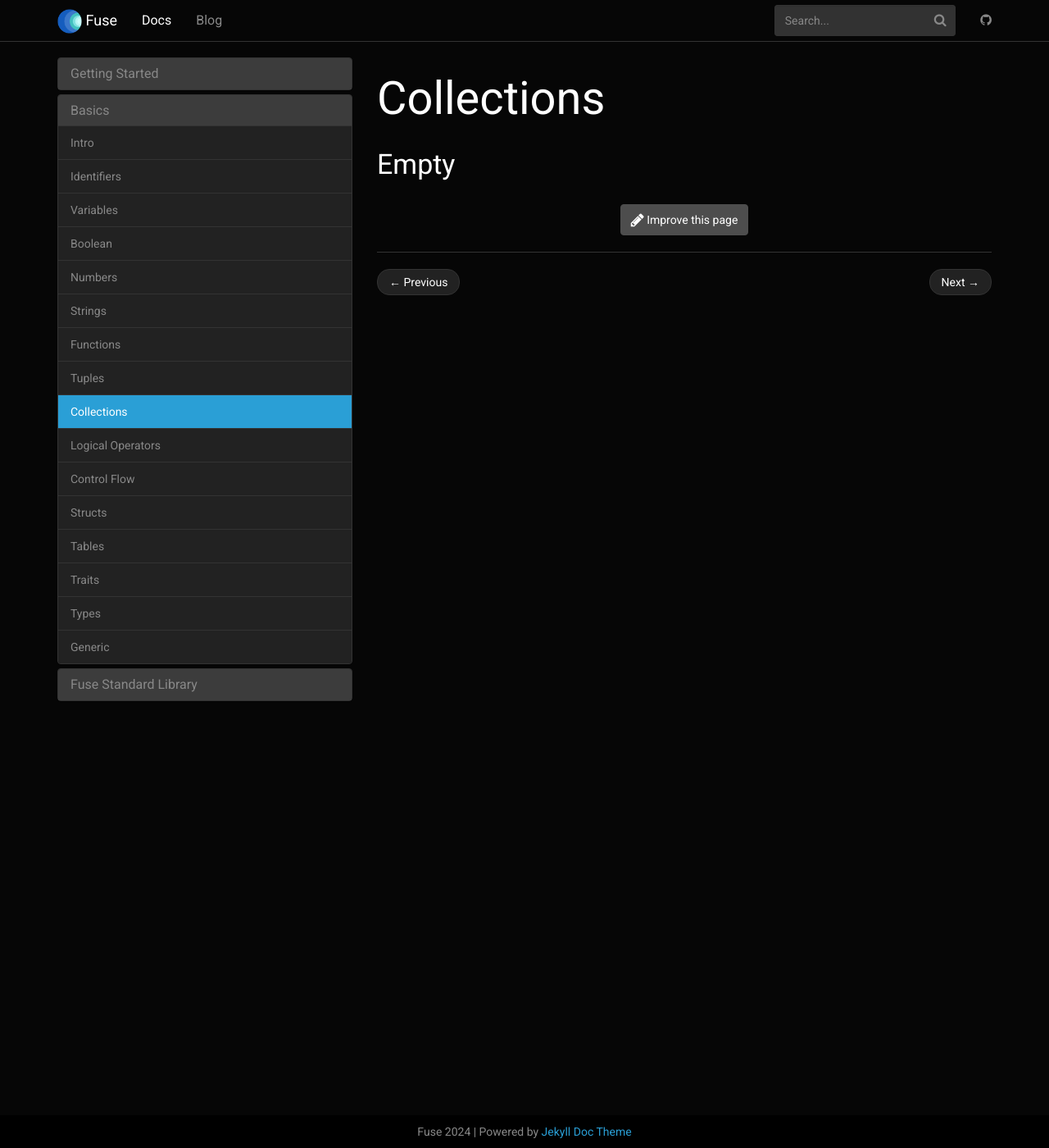
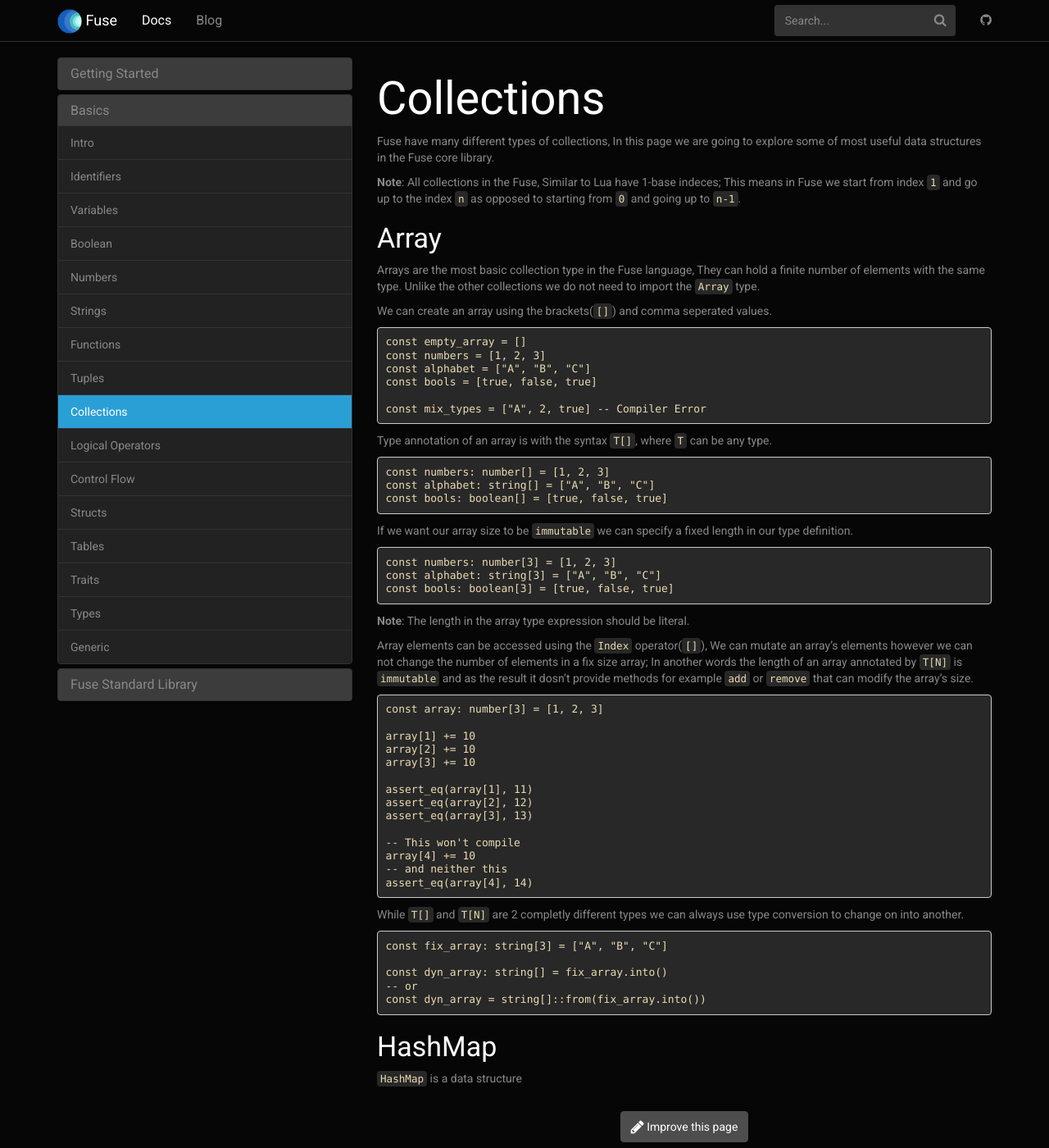
Before and after one commit to fuse-lang/fuse-lang.github.io, a Jekyll site: the page built from _docs/basics/08-collections.md, in a window 1280 px wide and 1400 px high. Shown: the whole window at 82% size. Built offline with Jekyll 4.4.1, drawn with Linux system fonts in a browser that asks for light colours.

Commit message:
add basic documentation for collections(array).

````diff
--- a/_docs/basics/08-collections.md
+++ b/_docs/basics/08-collections.md
@@ -3,4 +3,74 @@ title: Collections
 permalink: /docs/collections/
 ---
 
-### Empty
+Fuse have many different types of collections, In this page we are going to explore some of most useful data structures in the Fuse core library.
+
+__Note__: All collections in the Fuse, Similar to Lua have 1-base indeces; This means in Fuse we start from index `1` and go up to the index `n` as opposed to starting from `0` and going up to `n-1`.
+
+<a name="array" />
+### Array
+
+Arrays are the most basic collection type in the Fuse language, They can hold a finite number of elements with the same type. Unlike the other collections we do not need to import the `Array` type.
+
+We can create an array using the brackets(`[]`) and comma seperated values.
+
+```fuse
+const empty_array = []
+const numbers = [1, 2, 3]
+const alphabet = ["A", "B", "C"]
+const bools = [true, false, true]
+
+const mix_types = ["A", 2, true] -- Compiler Error
+```
+
+Type annotation of an array is with the syntax `T[]`, where `T` can be any type.
+
+```fuse
+const numbers: number[] = [1, 2, 3]
+const alphabet: string[] = ["A", "B", "C"]
+const bools: boolean[] = [true, false, true]
+```
+
+If we want our array size to be `immutable` we can specify a fixed length in our type definition.
+
+```fuse
+const numbers: number[3] = [1, 2, 3]
+const alphabet: string[3] = ["A", "B", "C"]
+const bools: boolean[3] = [true, false, true]
+```
+
+__Note__: The length in the array type expression should be literal.
+
+Array elements can be accessed using the `Index` operator(`[]`), We can mutate an array's elements however we can not change the number of elements in a fix size array; In another words the length of an array annotated by `T[N]` is `immutable` and as the result it dosn't provide methods for example `add` or `remove` that can modify the array's size.
+
+```fuse
+const array: number[3] = [1, 2, 3]
+
+array[1] += 10
+array[2] += 10
+array[3] += 10
+
+assert_eq(array[1], 11)
+assert_eq(array[2], 12)
+assert_eq(array[3], 13)
+
+-- This won't compile
+array[4] += 10
+-- and neither this
+assert_eq(array[4], 14)
+```
+
+While `T[]` and `T[N]` are 2 completly different types we can always use type conversion to change on into another.
+
+```fuse
+const fix_array: string[3] = ["A", "B", "C"]
+
+const dyn_array: string[] = fix_array.into()
+-- or
+const dyn_array = string[]::from(fix_array.into())
+```
+
+<a name="hashmap" />
+### HashMap
+
+`HashMap` is a data structure
````
